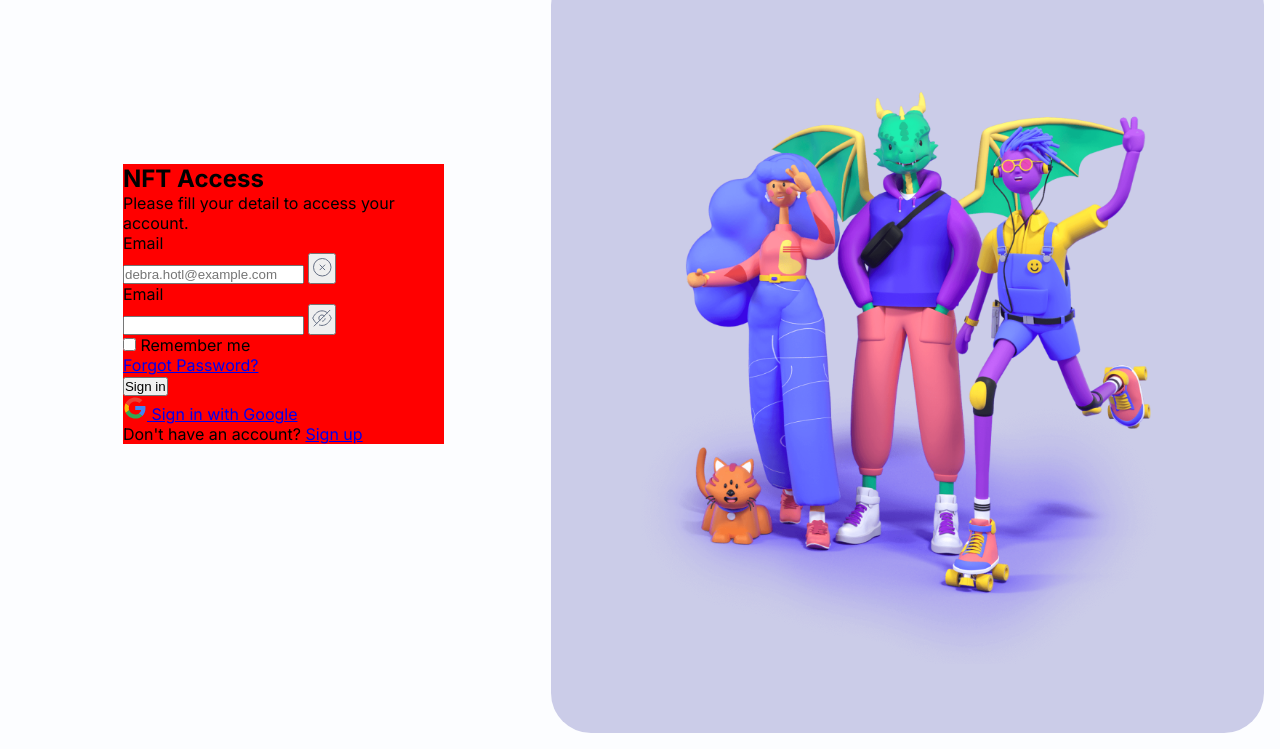
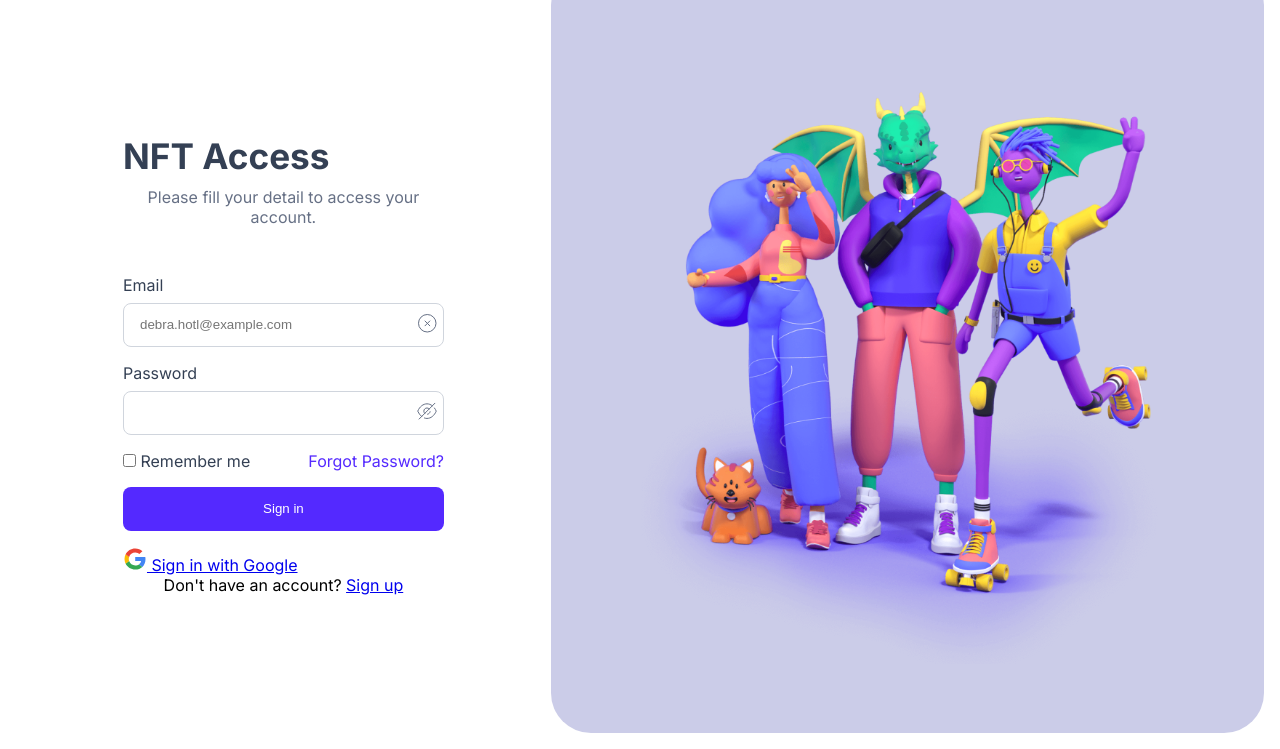
Before and after one commit to PedroMakengo/nft-access, a plain HTML site: page index.html in a window 1280 px wide. Shown: the part 51-800 px from the top of the page. Drawn offline with Linux system fonts and the light colour scheme.

Commit message:
Adicionando tudo novo

```diff
--- a/assets/css/main.css
+++ b/assets/css/main.css
@@ -5,8 +5,19 @@
   box-sizing: border-box;
 }
 
+:root {
+  --bg-primary: #5429ff;
+
+  --text-title-color: #344054;
+  --text-p-color: #667085;
+
+  --height-input: 44px;
+  --border-radius-input: 8px;
+}
+
+label,
 body {
-  background: #fcfdff;
+  background: #fff;
   font-family: "Inter", sans-serif;
 }
 
@@ -51,18 +62,89 @@ body {
   align-items: center;
   width: 60%;
 
-  height: 80%;
+  height: 100%;
 }
 
 .container .form__nft__access form {
   width: 100%;
 }
 
-.content__title {
-  background: red;
+.container .form__nft__access .content__title {
+  margin-bottom: 3rem;
+}
+
+.container .form__nft__access .content__title h2 {
+  font-size: 2.2rem;
+  color: var(--text-title-color);
+  font-weight: 700;
+
+  margin-bottom: 0.6rem;
+}
+
+.container .form__nft__access .content__title p {
+  color: var(--text-p-color);
 }
 
 form {
   width: 50%;
-  background: red;
 }
+
+.container .form__nft__access form label {
+  color: var(--text-title-color);
+}
+
+.container .form__nft__access form .form__control {
+  margin-top: 1rem;
+}
+
+.container .form__nft__access form .input__button {
+  border: 1px solid #d0d5dd;
+  border-radius: var(--border-radius-input);
+
+  display: flex;
+  justify-content: space-between;
+
+  height: var(--height-input);
+  margin-top: 0.5rem;
+}
+
+.container .form__nft__access form .input__button input {
+  width: 90%;
+  background: none;
+  border: 0;
+
+  padding-inline: 1rem;
+}
+
+.container .form__nft__access form .input__button button {
+  width: 10%;
+
+  border: 0;
+  background: none;
+}
+
+.container .form__nft__access form .form__control input[type="submit"] {
+  width: 100%;
+  background: var(--bg-primary);
+  height: var(--height-input);
+
+  border-radius: var(--border-radius-input);
+  border: 0;
+
+  color: white;
+}
+
+.container .form__nft__access form .form__control__remember {
+  display: flex;
+  justify-content: space-between;
+  margin-top: 1rem;
+}
+
+.container .form__nft__access form .form__control__remember a {
+  text-decoration: none;
+  color: #5429ff;
+}
+
+.form__nft__access p {
+  text-align: center;
+}
--- a/index.html
+++ b/index.html
@@ -63,7 +63,7 @@
               </div>
             </div>
             <div class="form__control">
-              <label for="">Email</label>
+              <label for="">Password</label>
               <div class="input__button">
                 <input type="password" placeholder="" />
                 <button>
```
